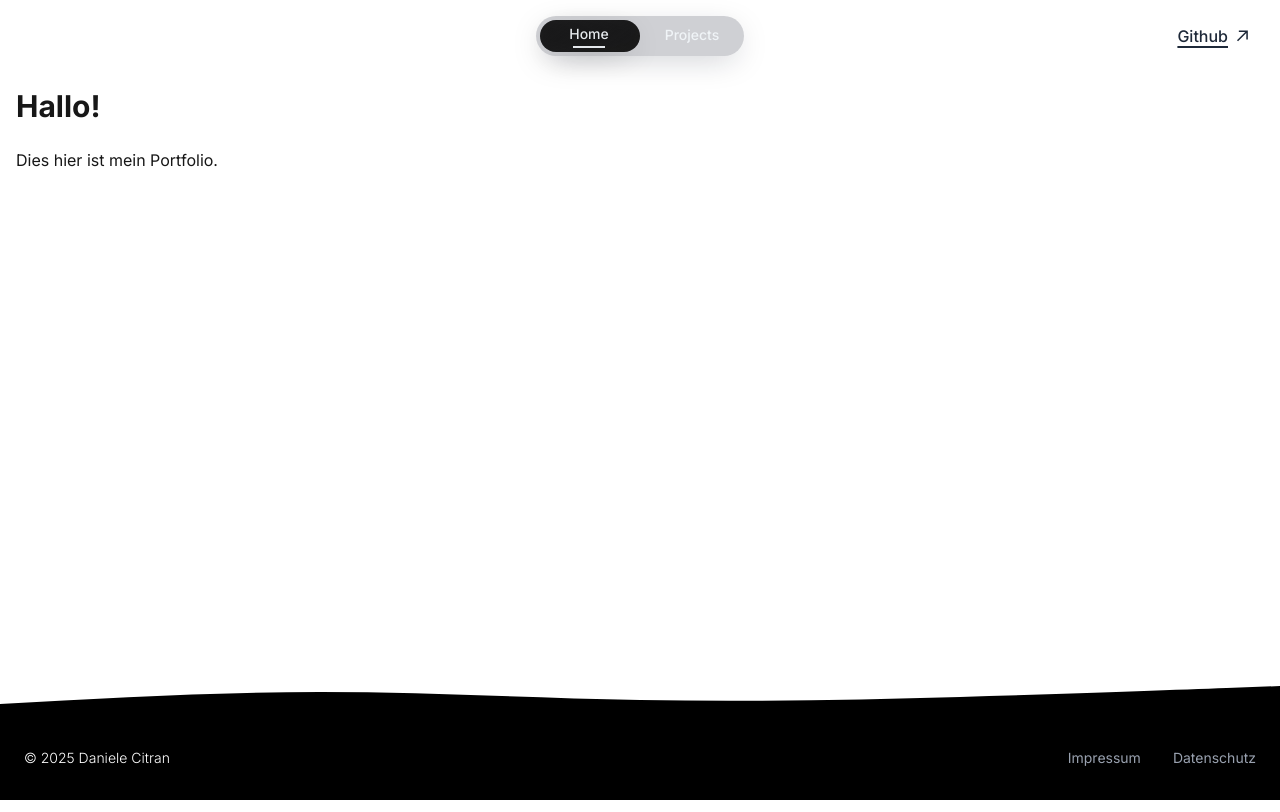
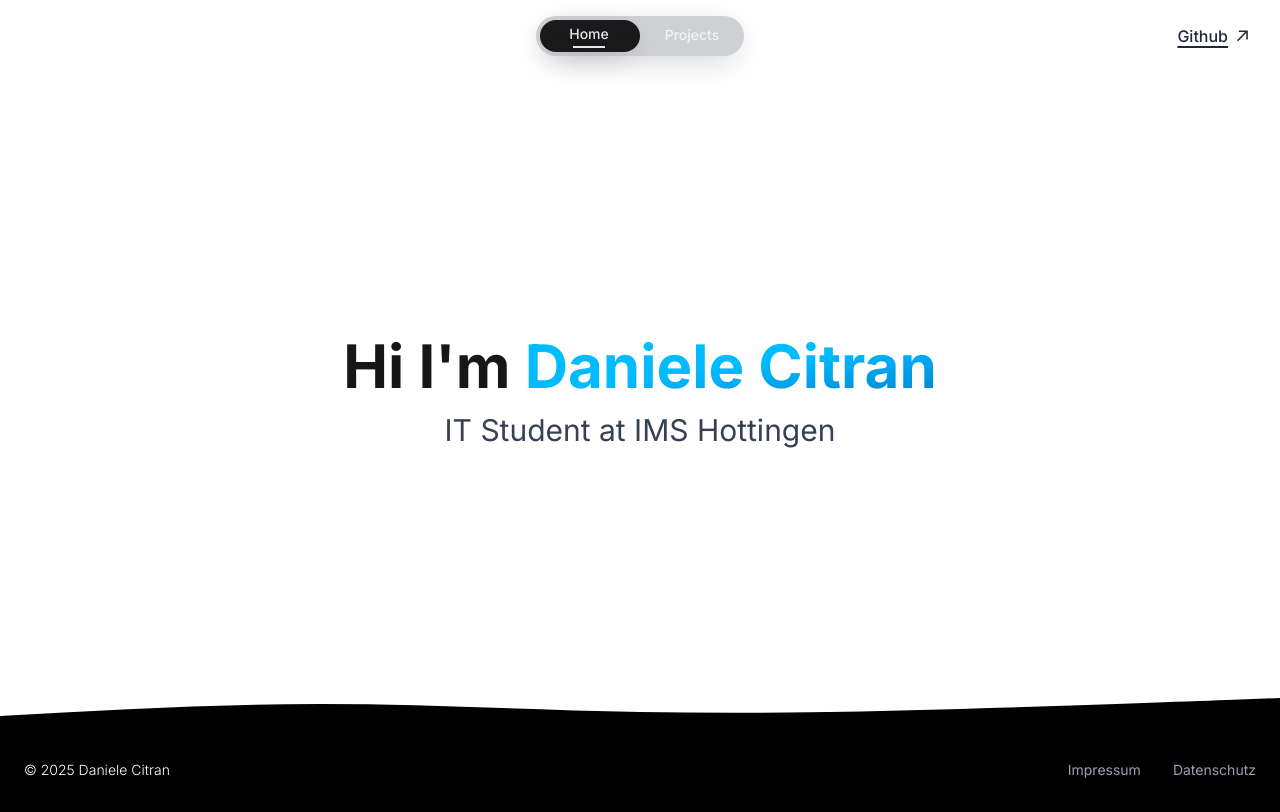
Before and after one commit to danielecitran/my-portfolio, a Next.js app: page / in a window 1280 px wide. Built offline with nearby package versions, Linux system fonts and the light colour scheme.

Commit message:
feat: add interactive wave animation easter egg

```diff
--- a/app/page.tsx
+++ b/app/page.tsx
@@ -1,8 +1,65 @@
+"use client";
+
+import { useState } from 'react';
+
 export default function HomePage() {
+    const [showWave, setShowWave] = useState(false);
+
+    const handleClick = () => {
+        setShowWave(true);
+        setTimeout(() => setShowWave(false), 2000);
+    };
+
     return (
-        <main className="container mx-auto px-4 py-8">
-            <h1 className="text-3xl font-bold mb-6">Hallo!</h1>
-            <p className="mb-4">Dies hier ist mein Portfolio.</p>
+        <main className="container mx-auto px-4 py-8 flex flex-col items-center justify-center min-h-[calc(100vh-8rem)]">
+            <div className="text-center">
+                <h1 className="text-4xl md:text-6xl font-bold mb-4 relative">
+                    Hi I'm <span
+                        className="inline-block bg-gradient-to-br from-sky-400 via-sky-400 to-sky-600 text-transparent bg-clip-text hover:from-sky-300 hover:via-sky-400 hover:to-sky-500 transition-all duration-500 hover:scale-105 transform cursor-pointer hover:-translate-y-1"
+                        onClick={handleClick}
+                    >
+                        Daniele Citran
+                    </span>
+                    {showWave && (
+                        <span className="absolute ml-4 animate-wave">
+                            👋
+                        </span>
+                    )}
+                </h1>
+                <h2 className="text-2xl md:text-3xl text-gray-700 mt-4">
+                    IT Student at IMS Hottingen
+                </h2>
+            </div>
+            <style jsx global>{`
+                .animate-wave {
+                    animation: waveAnimation 2s ease-in-out;
+                }
+
+                @keyframes waveAnimation {
+                    0% {
+                        opacity: 0;
+                        transform: translateY(10px);
+                    }
+                    10% {
+                        opacity: 1;
+                        transform: translateY(0);
+                    }
+                    20%, 40%, 60% {
+                        transform: rotate(-20deg);
+                    }
+                    30%, 50%, 70% {
+                        transform: rotate(20deg);
+                    }
+                    80% {
+                        opacity: 1;
+                        transform: translateY(0);
+                    }
+                    100% {
+                        opacity: 0;
+                        transform: translateY(-10px);
+                    }
+                }
+            `}</style>
         </main>
     )
 }
```
